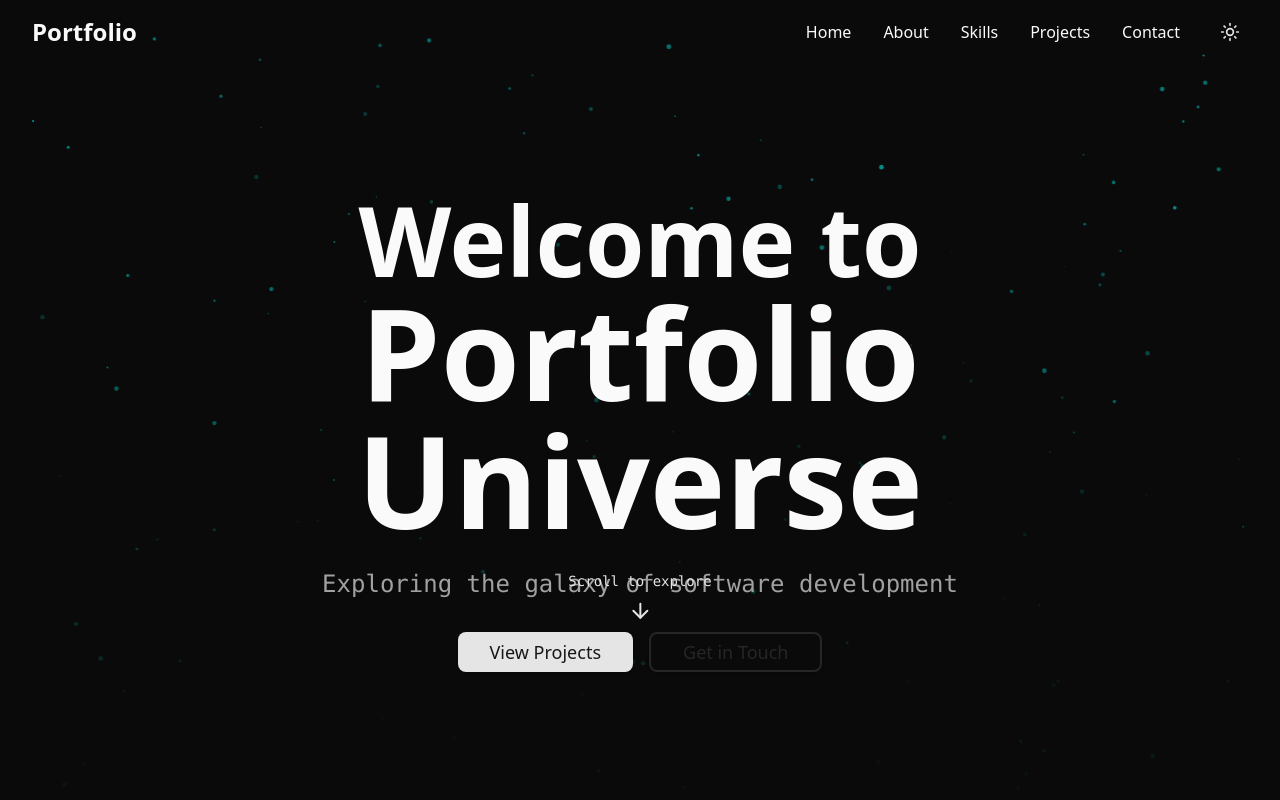
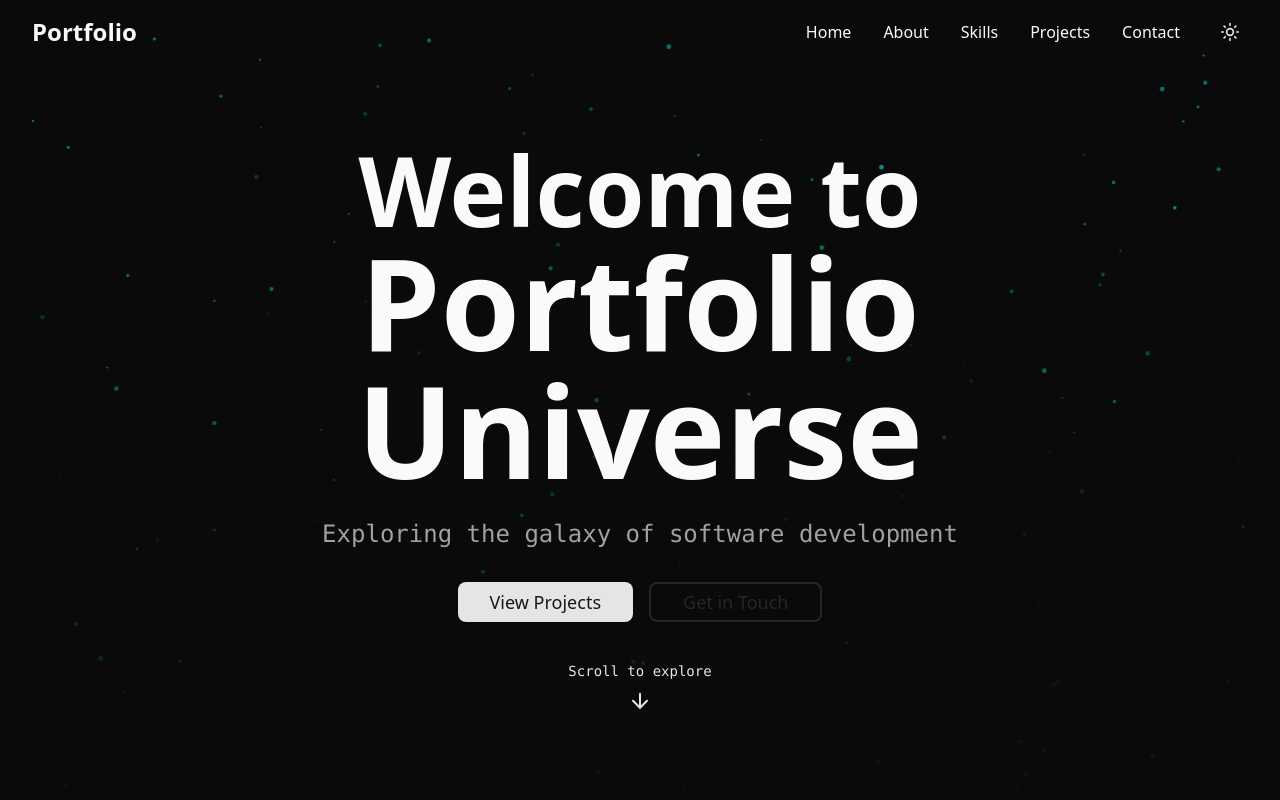
Before and after one commit to ChamithDilshanTharuka/my-portfolio, a React (Vite) app in the folder my-portfolio/: page / in a window 1280 px wide. Shown: the top 800 px of the page. Built offline with nearby package versions, Linux system fonts and the light colour scheme.

Commit message:
Hero component updated

```diff
--- a/my-portfolio/src/components/Hero.tsx
+++ b/my-portfolio/src/components/Hero.tsx
@@ -44,7 +44,7 @@ const Hero = () => {
         </div>
 
         {/* Scroll Indicator */}
-        <div className="absolute bottom-10 left-1/2 -translate-x-1/2 animate-bounce">
+        <div className="mt-12 animate-bounce">
           <a href="#about" className="flex flex-col items-center text-primary">
             <span className="text-sm mb-2 font-mono">Scroll to explore</span>
             <ArrowDown className="h-6 w-6" />
```
